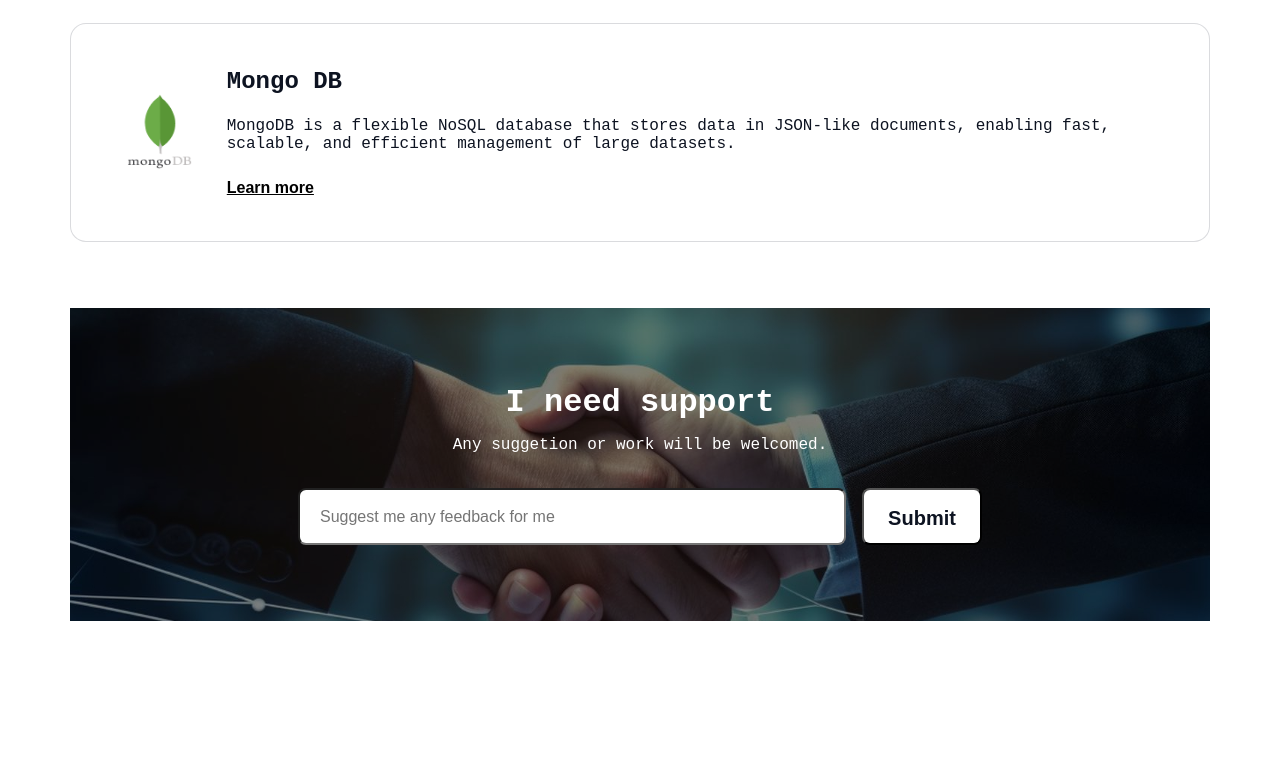
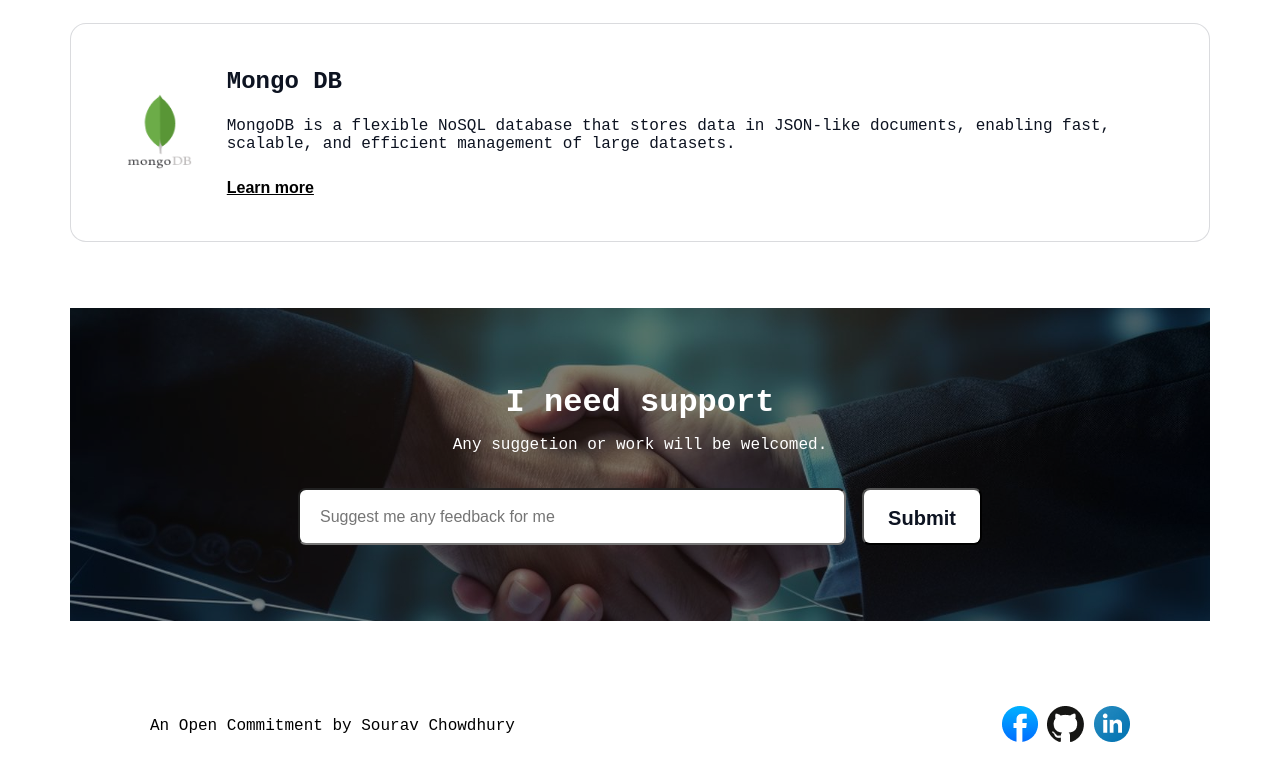
Before and after one commit to sourav785/ph_assignment_1, a plain HTML site: page index.html in a window 1280 px wide. Shown: the part 3838-4599 px from the top of the page. Before the commit the page ends 4529 px from the top, so only its background shows below. Drawn offline with Linux system fonts and the light colour scheme; a web font is replaced by a local one.

Commit message:
footer section completed

```diff
--- a/index.html
+++ b/index.html
@@ -21,7 +21,7 @@
             honing my coding skills, learning new technologies, and growing as a
             problem-solver in the tech industry.
           </p>
-          <button>Contact with me</button>
+          <button onclick="location.href='#footer'">Contact with me</button>
         </div>
       </section>
     </header>
@@ -178,5 +178,14 @@
         </div>
       </section>
     </main>
+    <footer id="footer" class="end">
+        <p>An Open Commitment by Sourav Chowdhury</p>
+        <div class="social-media">
+          <a href="#"><img src="./assets/facebook.png" alt="Facebook" /></a>
+          <a href="#"><img src="./assets/github.png" alt="Github" /></a>
+          <a href="#"><img src="./assets/linkedin-icon 1.png" alt="LinkedIn" /></a>
+        </div>
+      </footer>
+    </footer>
   </body>
 </html>
--- a/styles/styles.css
+++ b/styles/styles.css
@@ -403,3 +403,14 @@ body {
   font-size: 20px;
   font-weight: 600;
 }
+/* footer section */
+.end {
+  width: 100%;
+  height: 70px;
+  padding: 32px 150px 32px 150px;
+  margin-top: 0 auto;
+  display: flex;
+  justify-content: space-between;
+  align-items: center;
+  flex-direction: row;
+}
```
